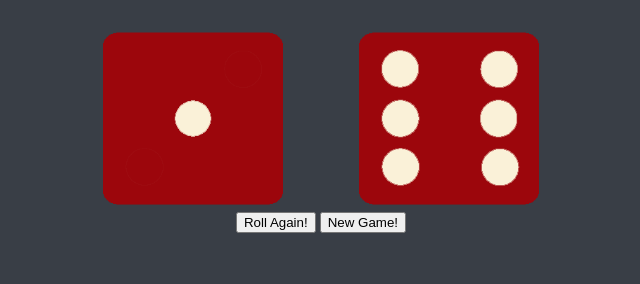
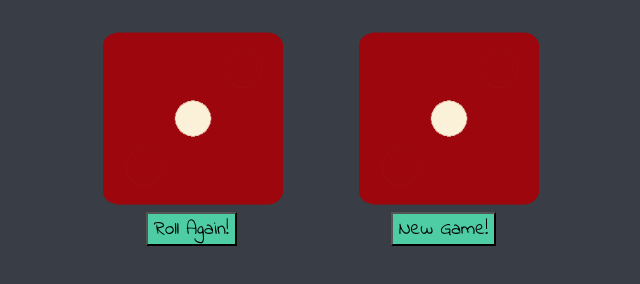
Before and after one commit to Yl9464/Dice-Challenge, a website: page public/index.html in a window 1280 px wide. Both pictures are taken after a click on the button "New Game!". Shown: the part 272-556 px from the top of the page, without its empty margins (319-959 px from the left). Drawn offline with Linux system fonts and the light colour scheme.

Commit message:
rollagin and newgame btn working

```diff
--- a/public/index.html
+++ b/public/index.html
@@ -1,40 +1,55 @@
 <!DOCTYPE html>
-<html lang="en" dir="ltr">
+<html lang="en">
+
 <head>
   <meta charset="utf-8">
-    <title>Dice</title>
+  <title>Dice Game</title>
+
   <link rel="stylesheet" href="./css/styles.css">
-    <link href="https://fonts.googleapis.com/css?family=Indie+Flower|Lobster" rel="stylesheet">
 
+  <link href="https://fonts.googleapis.com/css?family=Indie+Flower|Lobster"
+        rel="stylesheet">
 </head>
+
 <body>
 
   <div class="top">
     <h2 class="header">Dice Game</h2>
   </div>
+
   <div class="dice">
 
     <div class="player1">
-          <p><u>Player 1</u><br>Score: <span id="score1">0</span> </p>
+      <p>
+        <u>Player 1</u><br>
+        Score: <span id="score1">0</span>
+      </p>
 
-          <img class="img1" src="/images/dice1.png">
+      <img class="img1" src="images/dice1.png">
     </div>
+
     <div class="player2">
-          <p><u>Player 2</u><br>Score: <span id="score2">0</span> </p>
+      <p>
+        <u>Player 2</u><br>
+        Score: <span id="score2">0</span>
+      </p>
 
       <img class="img2" src="images/dice6.png">
     </div>
-      </div>
-      </div>
-      <div class ="footer">
-
-     <button id="rollAgain" onclick="rollAgain()">Roll Again!</button>
-     <button onclick="newGame()">New Game!</button>
 
   </div>
+
+  <div class="footer">
+    <button class="rollAgain" onclick="rollAgain()">
+      Roll Again!
+    </button>
+
+    <button class="newGame" onclick="newGame()">
+      New Game!
+    </button>
   </div>
 
-<script src="index.js" charset="utf-9"></script>
+  <script src="index.js"></script>
+
 </body>
-
 </html>
--- a/public/index.js
+++ b/public/index.js
@@ -31,13 +31,19 @@ function rollAgain() {
       document.getElementById("score2").innerHTML = totalScore;
     totalScore += 1;
   } else {
-     document.getElementById("score1").innerHTML = totalScore;
+    document.getElementById("score1").innerHTML = totalScore;
     document.getElementById("score2").innerHTML = totalScore;
 
     totalScore += 1;
 
   }
+}
 
-  // Show total score
-  //document.getElementById("score1").innerHTML = totalScore;
+function newGame() {
+  document.getElementById("score1").innerHTML = 0;
+  document.getElementById("score2").innerHTML = 0;
+
+  document.querySelector(".img1").setAttribute("src", "images/dice1.png");
+  document.querySelector(".img2").setAttribute("src", "images/dice1.png");
+
 }
```
Lines whose indentation alone changed are shown as unchanged.
